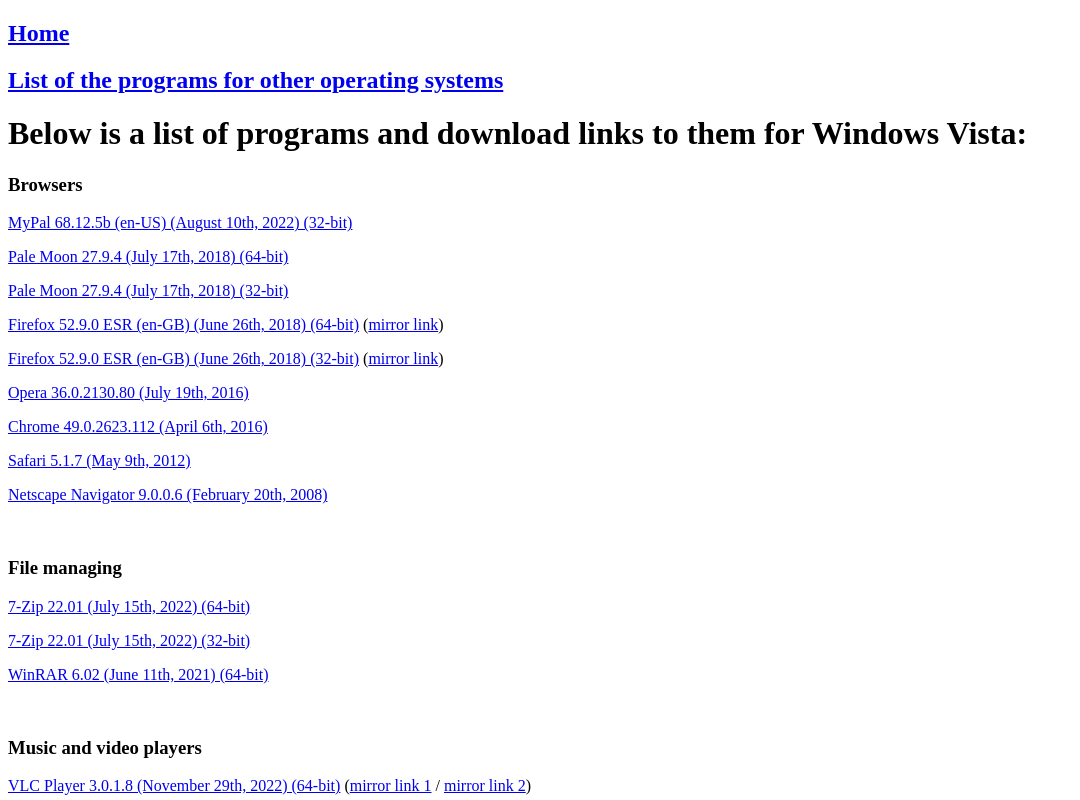
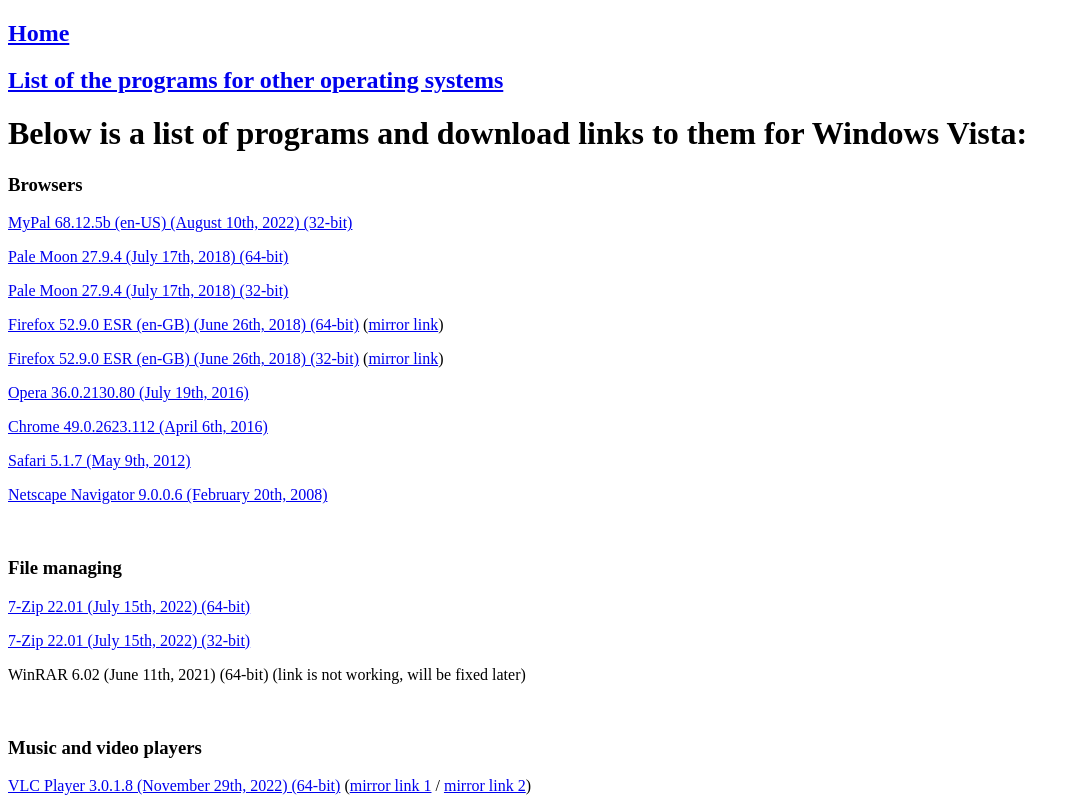
Before and after one commit to maxthefox1632/maxthefox1632.github.io, a plain HTML site: page programs/windowsvista/index.html in a window 1280 px wide. Shown: the top 800 px of the page, without its empty margins (0-1080 px from the left). Drawn offline with Linux system fonts and the light colour scheme.

Commit message:
Update index.html

```diff
--- a/programs/windowsvista/index.html
+++ b/programs/windowsvista/index.html
@@ -22,7 +22,7 @@
    <h3>File managing</h3>
    <p><a href="https://www.7-zip.org/a/7z2201-x64.exe">7-Zip 22.01 (July 15th, 2022) (64-bit)</a></p>
    <p><a href="https://www.7-zip.org/a/7z2201.exe">7-Zip 22.01 (July 15th, 2022) (32-bit)</a></p>
-   <p><a href="https://www.filehorse.com/download/file/8Uj__9qxJk25BvINS6wYT5bgdbxk8iO_h3prTdmSLM4POeEVXSlXMDNi1Ghs0dq3XkKwMXvBP_KuIKQsS7G9b-2O0ZBi2WjPAqudri1ZmDE/">WinRAR 6.02 (June 11th, 2021) (64-bit)</a></p>
+   <p>WinRAR 6.02 (June 11th, 2021) (64-bit) (link is not working, will be fixed later)</p>
    <br>
    <h3>Music and video players</h3>
    <p><a href="https://ftp.icm.edu.pl/pub/video/vlc/vlc/3.0.18/win64/vlc-3.0.18-win64.exe">VLC Player 3.0.1.8 (November 29th, 2022) (64-bit)</a> (<a href="http://ftp.osuosl.org/pub/videolan/vlc/3.0.18/win64/vlc-3.0.18-win64.exe">mirror link 1</a> / <a href="http://ftp.aarnet.edu.au/pub/videolan/vlc/3.0.18/win64/vlc-3.0.18-win64.exe">mirror link 2</a>)</p>
```
